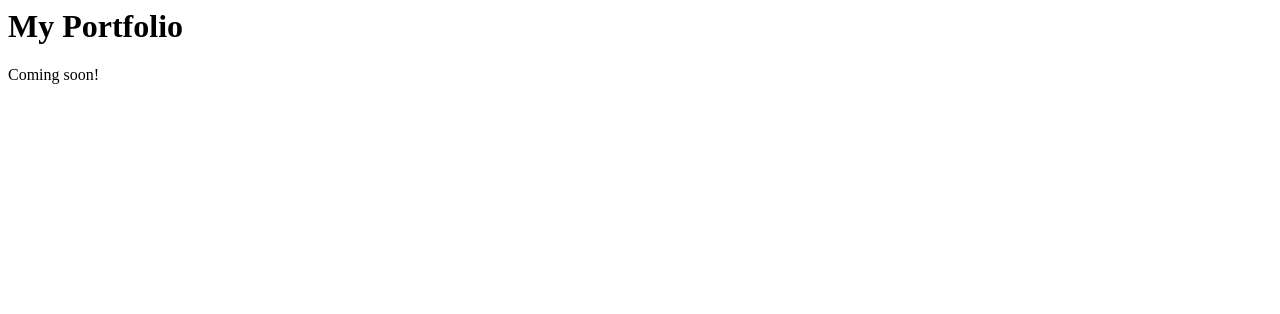
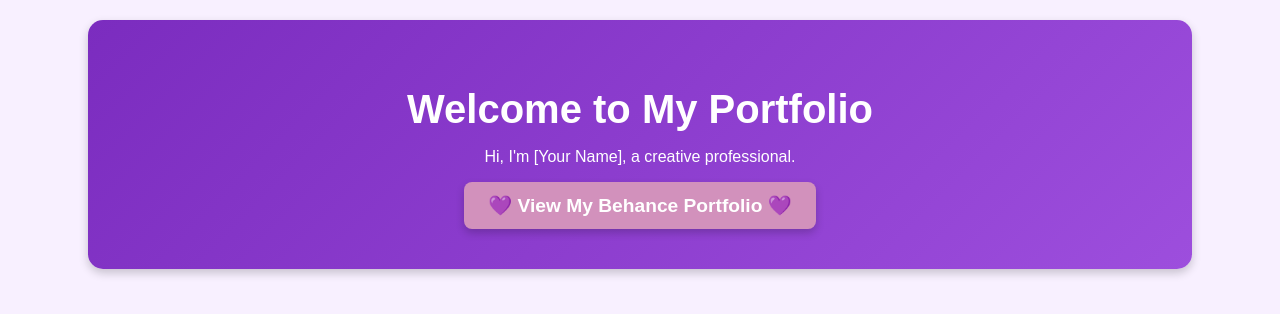
Before and after one commit to roberta6197/my-portfolio, a plain HTML site: page index.html in a window 1280 px wide. Drawn offline with Linux system fonts and the light colour scheme.

Commit message:
Add files via upload

```diff
--- a/index.html
+++ b/index.html
@@ -1,2 +1,16 @@
-<h1>My Portfolio</h1>
-<p>Coming soon!</p>
+<!DOCTYPE html>
+<html lang="en">
+<head>
+    <meta charset="UTF-8">
+    <meta name="viewport" content="width=device-width, initial-scale=1.0">
+    <title>My Portfolio</title>
+    <link rel="stylesheet" href="style.css">
+</head>
+<body>
+    <header>
+        <h1>Welcome to My Portfolio</h1>
+        <p>Hi, I'm [Your Name], a creative professional.</p>
+        <a href="https://www.behance.net/gallery/218105541/ShockSlide-UXUI-Design-Case-Study" target="_blank" class="btn">💜 View My Behance Portfolio 💜</a>
+    </header>
+</body>
+</html>
--- /dev/null
+++ b/style.css
@@ -0,0 +1,46 @@
+/* General Page Styling */
+body {
+    font-family: 'Arial', sans-serif;
+    text-align: center;
+    background-color: #f8f0ff; /* Soft Purple Background */
+    color: #5e1f8b; /* Deep Purple Text */
+    margin: 0;
+    padding: 0;
+}
+
+/* Header Styling */
+header {
+    background: linear-gradient(135deg, #7b2cbf, #9d4edd); /* Gradient Purple */
+    color: white;
+    padding: 40px;
+    border-radius: 15px;
+    box-shadow: 0px 4px 10px rgba(0, 0, 0, 0.2);
+    margin: 20px auto;
+    width: 80%;
+}
+
+/* Heading Style */
+h1 {
+    font-size: 2.5em;
+    margin-bottom: 10px;
+}
+
+/* Behance Button */
+.btn {
+    display: inline-block;
+    padding: 12px 24px;
+    background: #d291bc; /* Light Purple */
+    color: white;
+    font-size: 1.2em;
+    font-weight: bold;
+    text-decoration: none;
+    border-radius: 8px;
+    transition: all 0.3s ease-in-out;
+    box-shadow: 0px 4px 8px rgba(0, 0, 0, 0.2);
+}
+
+/* Button Hover Effect */
+.btn:hover {
+    background: #ff6bcb; /* Bright Pink-Purple */
+    transform: scale(1.05);
+}
```
Also changed, not shown: script.js (added).
